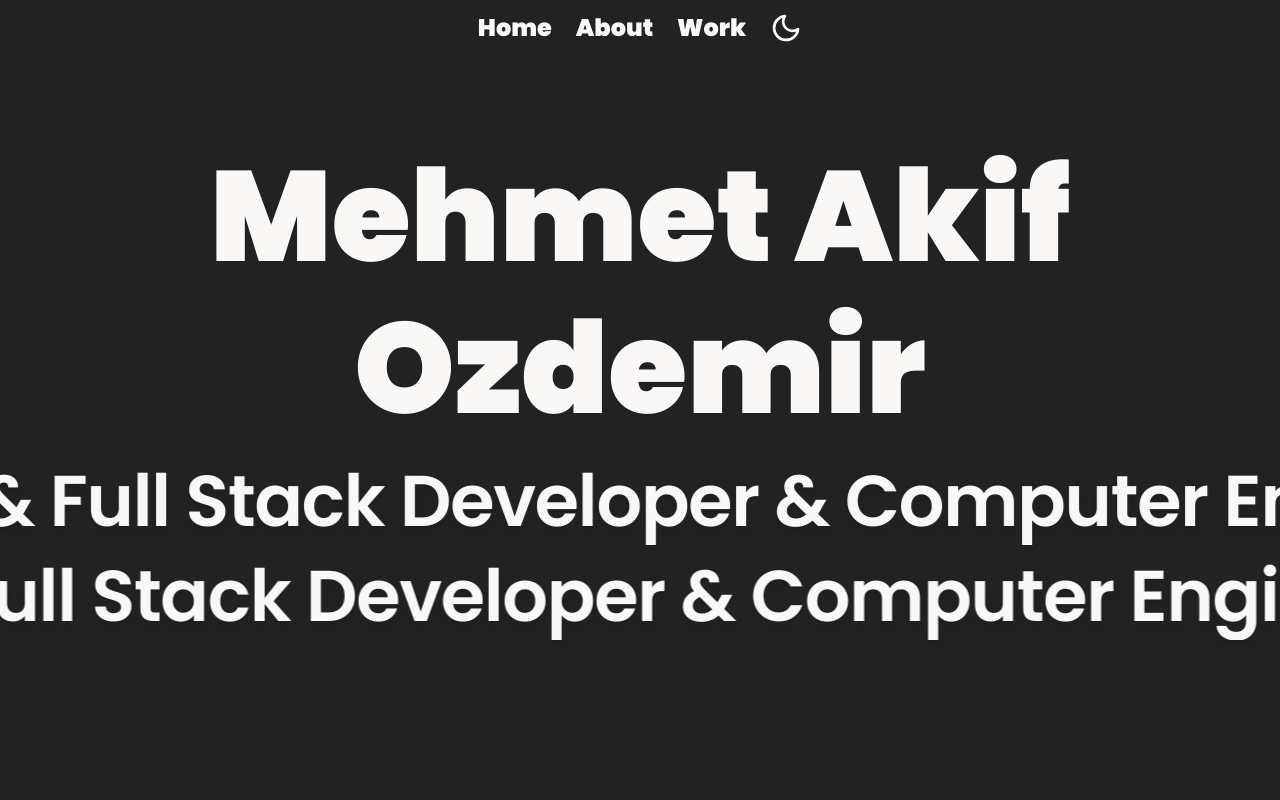
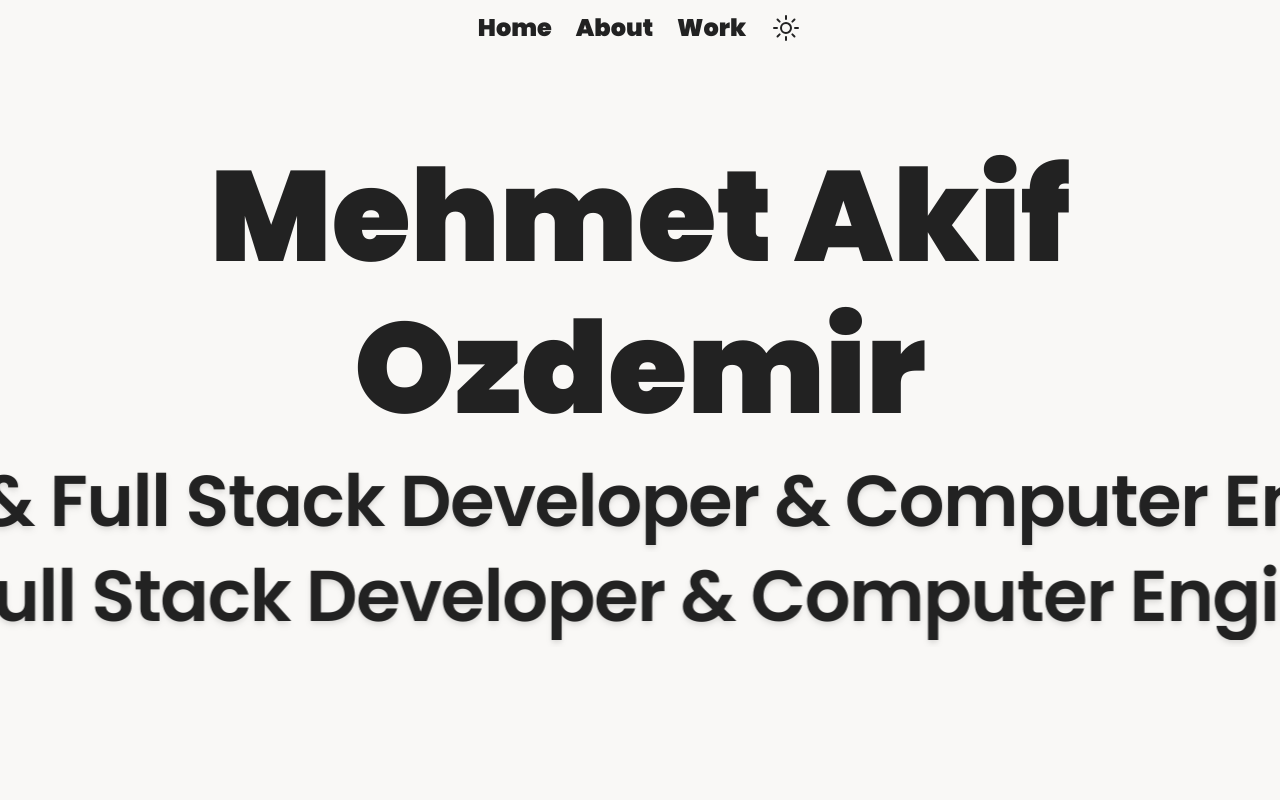
Before and after one commit to akifzdemir/akifozdemir.net, a Next.js app: page / in a window 1280 px wide. Shown: the top 800 px of the page. Built offline with nearby package versions, Linux system fonts and the light colour scheme; no server answers.

Commit message:
update default theme

```diff
--- a/src/app/layout.tsx
+++ b/src/app/layout.tsx
@@ -22,7 +22,7 @@ export default function RootLayout({
 }: Readonly<{
   children: React.ReactNode;
 }>) {
-  const theme = cookies().get("theme") || { value: "dark" };
+  const theme = cookies().get("theme") || { value: "light " };
   return (
     <html lang="en" className={`${theme.value}`}>
       <body
```
